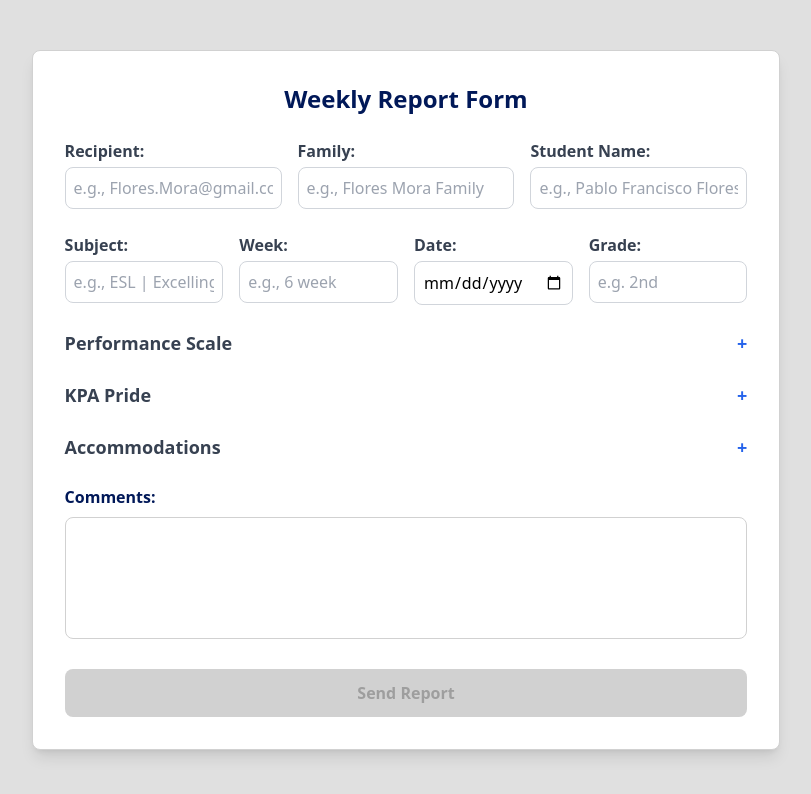
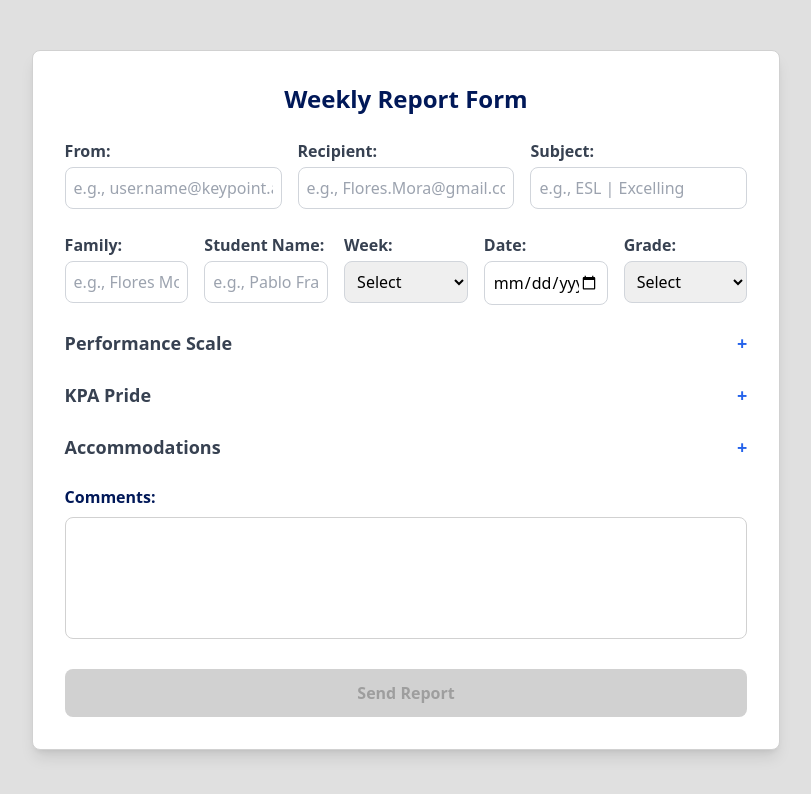
Before and after one commit to 20185326/WeeklyReport, a React (Vite) app: page / in a window 1280 px wide. Shown: the top 794 px of the page, without its empty margins (234-1045 px from the left). Built offline with nearby package versions, Linux system fonts and the light colour scheme.

Commit message:
actualizacion UX

```diff
--- a/src/components/FormInput.jsx
+++ b/src/components/FormInput.jsx
@@ -1,14 +1,31 @@
-const FormInput = ({ label, type, name, value, onChange, className,placeholder }) => (
+const FormInput = ({ label, type, name, value, onChange, className, placeholder, options }) => (
     <div className={`flex flex-col ${className}`}>
         <label className="block text-gray-700 font-semibold mb-1">{label}</label>
+        {options ? (
+            <select
+                name={name}
+                value={value}
+                onChange={onChange}
+                className="border border-gray-300 p-2 rounded-lg focus:outline-none focus:ring-2 focus:ring-blue-500"
+            >
+                <option value="">Select</option>
+                {options.map((option) => (
+                    <option key={option} value={option}>
+                        {option}
+                    </option>
+                ))}
+            </select>
+        ) : (
             <input
                 type={type}
                 name={name}
                 value={value}
                 onChange={onChange}
-        placeholder={placeholder} // Pass the placeholder here
+                placeholder={placeholder}
                 className="border border-gray-300 p-2 rounded-lg focus:outline-none focus:ring-2 focus:ring-blue-500"
             />
+        )}
     </div>
 );
+
 export default FormInput;
--- a/src/components/ReportForm.jsx
+++ b/src/components/ReportForm.jsx
@@ -2,13 +2,14 @@ import React, { useState, useEffect } from 'react';
 import FormInput from './FormInput';
 import DynamicSection from './DynamicSection';
 import { addRow, handleChange, handleDynamicChange, handleSubmit } from '../utils/formHandlers';
-import { Circles } from 'react-loader-spinner'; // Componente de carga
+import { Oval } from 'react-loader-spinner'; // Componente de carga
 import Modal from 'react-modal'; // Modal de confirmación
 
 Modal.setAppElement('#root'); // Necesario para accesibilidad de react-modal
 
 const ReportForm = () => {
   const [formData, setFormData] = useState({
+    from: '',
     recipient: '',
     family: '',
     studentName: '',
@@ -24,6 +25,7 @@ const ReportForm = () => {
 
   const [isLoading, setIsLoading] = useState(false);
   const [isSubmitted, setIsSubmitted] = useState(false);
+  const [isError, setIsError] = useState(false);
   const [isFormValid, setIsFormValid] = useState(false);
 
   const handleFormChange = (e) => {
@@ -46,11 +48,21 @@ const ReportForm = () => {
   };
 
   const handleFormSubmit = async () => {
-    setIsLoading(true); // Mostrar el modal de carga
-    await handleSubmit(formData); // Esperar a que el envío se complete
-    setIsLoading(false); // Ocultar el modal de carga
-    setIsSubmitted(true); // Mostrar el modal de confirmación
+    setIsLoading(true);
+    const response = await handleSubmit(formData);
+    setIsLoading(false);
+
+    // Verifica si response es un objeto válido y tiene statusCode
+    if (response && response.statusCode === 200) {
+      setIsError(false);
+      setIsSubmitted(true);
+    } else {
+      setIsError(true);
+      setIsSubmitted(true);
+    }
   };
+
+
 
   const closeConfirmationModal = () => {
     setIsSubmitted(false); // Cerrar el modal de confirmación
@@ -58,6 +70,7 @@ const ReportForm = () => {
 
   const validateForm = () => {
     const areMainFieldsFilled =
+      formData.from &&
       formData.recipient &&
       formData.family &&
       formData.studentName &&
@@ -93,6 +106,16 @@ const ReportForm = () => {
         {/* Compact Fields */}
         <div className="grid grid-cols-3 gap-4">
           <FormInput
+            label="From:"
+            type="text"
+            name="from"
+            value={formData.from}
+            onChange={handleFormChange}
+            className="w-full"
+            placeholder="e.g., user.name@keypoint.academy.com"
+            style={{ borderColor: '#D1D1D1', backgroundColor: '#FFFFFF' }}
+          />
+          <FormInput
             label="Recipient:"
             type="text"
             name="recipient"
@@ -102,6 +125,18 @@ const ReportForm = () => {
             placeholder="e.g., Flores.Mora@gmail.com"
             style={{ borderColor: '#D1D1D1', backgroundColor: '#FFFFFF' }}
           />
+          <FormInput
+            label="Subject:"
+            type="text"
+            name="subject"
+            value={formData.subject}
+            onChange={handleFormChange}
+            className="w-full"
+            placeholder="e.g., ESL | Excelling"
+            style={{ borderColor: '#D1D1D1', backgroundColor: '#FFFFFF' }}
+          />
+        </div>
+        <div className="grid grid-cols-5 gap-4">
           <FormInput
             label="Family:"
             type="text"
@@ -122,18 +157,6 @@ const ReportForm = () => {
             placeholder="e.g., Pablo Francisco Flores Mora"
             style={{ borderColor: '#D1D1D1', backgroundColor: '#FFFFFF' }}
           />
-        </div>
-        <div className="grid grid-cols-4 gap-4">
-          <FormInput
-            label="Subject:"
-            type="text"
-            name="subject"
-            value={formData.subject}
-            onChange={handleFormChange}
-            className="w-full"
-            placeholder="e.g., ESL | Excelling"
-            style={{ borderColor: '#D1D1D1', backgroundColor: '#FFFFFF' }}
-          />
           <FormInput
             label="Week:"
             type="text"
@@ -141,7 +164,9 @@ const ReportForm = () => {
             value={formData.week}
             onChange={handleFormChange}
             className="w-full"
-            placeholder="e.g., 6 week"
+            options={['week 1', 'week 2', 'week 3', 'week 4', 'week 5',
+              'week 6', 'week 7', 'week 8', 'week 9', 'week 10', 'week 11',
+              'week 12','week 13','week 14','week 15','week 16','week 17']} // Add your options here
             style={{ borderColor: '#D1D1D1', backgroundColor: '#FFFFFF' }}
           />
           <FormInput
@@ -159,7 +184,16 @@ const ReportForm = () => {
             name="grade"
             value={formData.grade}
             onChange={handleFormChange}
-            placeholder="e.g. 2nd"
+            options={[
+              'Toddler',
+              'Pre-Kindergarten',
+              'Kindergarten',
+              '1st Grade',
+              '2nd Grade',
+              '3rd Grade',
+              '4th Grade',
+              '5th Grade'
+            ]}
             style={{ borderColor: '#D1D1D1', backgroundColor: '#FFFFFF' }}
           />
         </div>
@@ -229,9 +263,10 @@ const ReportForm = () => {
       {/* Modal de Carga */}
       {isLoading && (
         <div className="fixed inset-0 flex items-center justify-center bg-gray-500 bg-opacity-50">
-          <Circles height="100" width="100" color="#4fa94d" ariaLabel="loading" />
+          <Oval height="100" width="100" color="#4fa94d" ariaLabel="loading" />
         </div>
       )}
+
 
       {/* Modal de Confirmación */}
       <Modal
@@ -241,15 +276,20 @@ const ReportForm = () => {
           className="bg-white p-6 rounded shadow-md text-center max-w-sm mx-auto"
           overlayClassName="fixed inset-0 bg-gray-500 bg-opacity-50 flex items-center justify-center"
         >
-        <h2 className="text-xl font-semibold mb-4" style={{ color: '#001858' }}>¡Reporte Enviado!</h2>
-        <p className="mb-6">El reporte se ha enviado exitosamente.</p>
+          <h2 className="text-xl font-semibold mb-4" style={{ color: isError ? '#FF0000' : '#28A745' }}>
+            {isError ? 'Error!' : 'Report Sent!'}
+          </h2>
+          <p className="mb-6">
+            {isError ? 'There was an issue with the emails.' : 'The report has been sent successfully.'}
+          </p>
           <button
             onClick={closeConfirmationModal}
             className="bg-blue-600 text-white py-2 px-4 rounded-lg hover:bg-blue-700"
           >
-          Cerrar
+            Close
           </button>
       </Modal>
+
     </div>
   );
 };
--- a/src/services/aws.js
+++ b/src/services/aws.js
@@ -4,7 +4,8 @@ export async function sendReport(formData, mensaje) {
   try {
     // Definir el objeto con los parámetros que espera la función Lambda
     const requestBody = {
-      to: "andre.zambrano.cueva@gmail.com",
+      from: formData.from,
+      to: formData.recipient,
       subject: formData.subject,
       student: formData.studentName,
       mensaje: mensaje, // Incluyendo el mensaje HTML completo
--- a/src/utils/formHandlers.js
+++ b/src/utils/formHandlers.js
@@ -24,7 +24,7 @@ export const handleDynamicChange = (section, index, field, value, formData, setF
 
 
 export const handleSubmit = async (formData) => {
-  const { recipient, studentName, subject, date, grade, performanceScale, kpaPride, accommodations, comments } = formData;
+  const {from,week, family, studentName, subject, date, grade, performanceScale, kpaPride, accommodations, comments } = formData;
 
   // Construir HTML del mensaje
   const performanceList = performanceScale.map(
@@ -53,8 +53,8 @@ export const handleSubmit = async (formData) => {
           <img src="https://drive.google.com/uc?export=view&id=1FQEesRZV2NsM4DAiqmPIQWYrdSySCBHv" alt="KPAA Logo" style="max-width: 200px; height: auto;">
         </div>
 
-        <h2 style="color: #363661;">Dear ${recipient}</h2>
-        <p>Please find below the weekly report (${date}) for ${studentName}. Should you have any questions or concerns, please let us know at andre.zambrano@pucp.edu.pe. Thank you and have a blessed weekend.</p>
+        <h2 style="color: #363661;">Dear ${family}</h2>
+        <p>Please find below the weekly report (${week} - ${date}) for ${studentName}. Should you have any questions or concerns, please let us know at ${from} Thank you and have a blessed weekend.</p>
         <hr style="border: 1px solid #363661;">
 
         ${studentName ? `
@@ -108,10 +108,10 @@ export const handleSubmit = async (formData) => {
 
   try {
     const response = await sendReport(formData,mensaje);
-    console.log('Respuesta del servidor:', response);
+    return response
     // Aquí podrías agregar alguna lógica adicional, como mostrar un mensaje de éxito
   } catch (error) {
-    console.error('Error al enviar el formulario:', error);
+    return error
     // Aquí podrías manejar el error, como mostrar un mensaje al usuario
   }
 };
```
Lines whose indentation alone changed are shown as unchanged.
